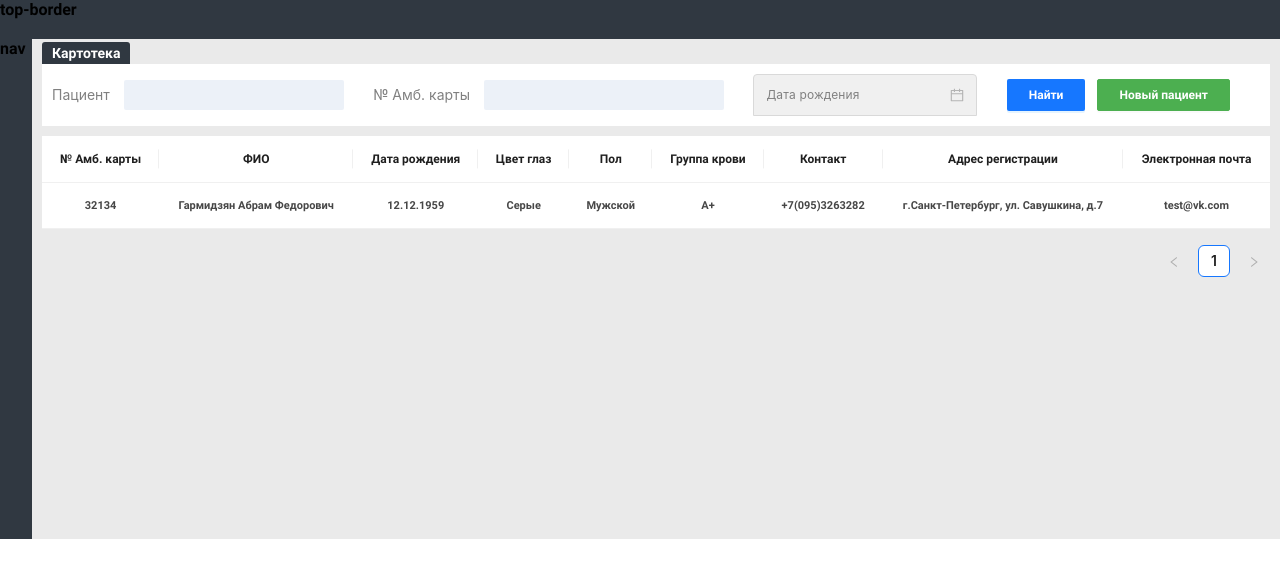
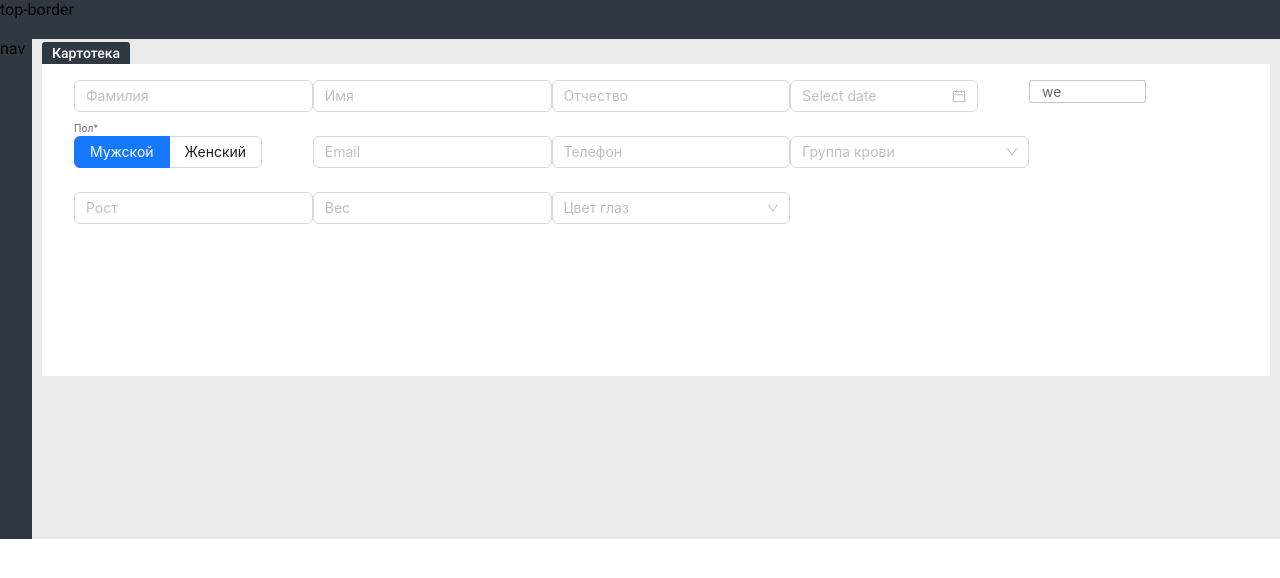
Before and after one commit to TimPulin/vista, a React (Create React App) app: page / in a window 1280 px wide. Shown: the top 578 px of the page. Built offline with nearby package versions, Linux system fonts and the light colour scheme.

Commit message:
form top grided

```diff
--- a/src/App.tsx
+++ b/src/App.tsx
@@ -1,11 +1,13 @@
 // eslint-disable-next-line
 import React from 'react';
-import RolodexPage from './pages/RolodexPage';
+// import RolodexPage from './pages/RolodexPage';
+import PatientCardPage from './pages/PatientCardPage';
 
 function App() {
   return (
     <div className="App">
-      <RolodexPage />
+      {/* <RolodexPage /> */}
+      <PatientCardPage />
     </div>
   );
 }
--- a/src/components/TitlePage.tsx
+++ b/src/components/TitlePage.tsx
@@ -1,5 +1,6 @@
 export default function TitlePage() {
   return (
+  // TODO передать пропсом текст сюда
     <h1 className="content__title">
       Картотека
     </h1>
--- /dev/null
+++ b/src/components/patient-card/PatientCard.tsx
@@ -0,0 +1,11 @@
+import TitlePage from '../TitlePage';
+import PatientCardForm from './PatientCardForm';
+
+export default function PatientCard() {
+  return (
+    <div className="content">
+      <TitlePage />
+      <PatientCardForm />
+    </div>
+  );
+}
--- /dev/null
+++ b/src/components/patient-card/PatientCardForm.tsx
@@ -0,0 +1,139 @@
+import {
+  // Button,
+  DatePicker,
+  Form,
+  Input,
+  // InputNumber,
+  Radio,
+  Select,
+  Col,
+  Row,
+} from 'antd';
+import type { SelectProps, RadioChangeEvent } from 'antd';
+import { useState } from 'react';
+
+const optionsSex = [
+  { label: 'Мужской', value: 1 },
+  { label: 'Женский', value: 0 },
+];
+
+const optionsEyesColor:SelectProps['options'] = [
+  { label: 'Карие', value: 'Карие' },
+  { label: 'Голубые', value: 'Голубые' },
+  { label: 'Серые', value: 'Серые' },
+];
+
+const optionsBloodType:SelectProps['options'] = [
+  { label: 'A+', value: 'A+' },
+  { label: 'A-', value: 'A-' },
+  { label: 'B+', value: 'B+' },
+  { label: 'B-', value: 'B-' },
+
+];
+
+export default function PatientCardForm() {
+  const [patientSex, setPatientSex] = useState(1);
+
+  const onChangePatientSex = ({ target: { value } }: RadioChangeEvent) => {
+    setPatientSex(value);
+  };
+
+  const handleChangeEyesColor = (value: string) => {
+    console.log(value);
+  };
+
+  const handleChangeBloodType = (value: string) => {
+    console.log(value);
+  };
+
+  return (
+    <div className="wrap-form wrap-form--patient-card">
+      <Form layout="horizontal" colon={false}>
+        <Row>
+          <Col span={5}>
+            <Form.Item>
+              <Input placeholder="Фамилия" />
+            </Form.Item>
+          </Col>
+
+          <Col span={5}>
+            <Form.Item>
+              <Input placeholder="Имя" />
+            </Form.Item>
+          </Col>
+
+          <Col span={5}>
+            <Form.Item>
+              <Input placeholder="Отчество" />
+            </Form.Item>
+          </Col>
+
+          <Col span={5}>
+            <Form.Item>
+              <DatePicker />
+            </Form.Item>
+          </Col>
+
+          <Col span={4}>
+            <div className="client-age">we</div>
+          </Col>
+        </Row>
+
+        <Row>
+          <Col span={5}>
+            <Form.Item label="Пол*" className="form-item-custom">
+              <Radio.Group
+                options={optionsSex}
+                onChange={onChangePatientSex}
+                value={patientSex}
+                optionType="button"
+                buttonStyle="solid"
+              />
+            </Form.Item>
+          </Col>
+          <Col span={5}>
+            <Form.Item>
+              <Input placeholder="Email" />
+            </Form.Item>
+          </Col>
+          <Col span={5}>
+            <Form.Item>
+              <Input placeholder="Телефон" />
+            </Form.Item>
+          </Col>
+          <Col span={5}>
+            <Form.Item>
+              <Select
+                placeholder="Группа крови"
+                onChange={handleChangeBloodType}
+                options={optionsBloodType}
+              />
+            </Form.Item>
+          </Col>
+        </Row>
+
+        <Row>
+          <Col span={5}>
+            <Form.Item>
+              <Input placeholder="Рост" />
+            </Form.Item>
+          </Col>
+          <Col span={5}>
+            <Form.Item>
+              <Input placeholder="Вес" />
+            </Form.Item>
+          </Col>
+          <Col span={5}>
+            <Form.Item>
+              <Select
+                placeholder="Цвет глаз"
+                onChange={handleChangeEyesColor}
+                options={optionsEyesColor}
+              />
+            </Form.Item>
+          </Col>
+        </Row>
+      </Form>
+    </div>
+  );
+}
--- a/src/components/rolodex/RolodexTable.tsx
+++ b/src/components/rolodex/RolodexTable.tsx
@@ -77,6 +77,8 @@ const data:DataType[] = [
 
 export default function RolodexTable() {
   return (
-    <Table columns={colums} dataSource={data} />
+    <div className="section">
+      <Table columns={colums} dataSource={data} />
+    </div>
   );
 }
--- a/src/pages/PatientCardPage.tsx
+++ b/src/pages/PatientCardPage.tsx
@@ -1,7 +1,15 @@
+import TopBorder from '../components/TopBorder';
+import Navigation from '../components/Navigation';
+import PatientCard from '../components/patient-card/PatientCard';
+
 export default function PatientCardPage() {
   return (
-    <div>
-      card
+    <div className="container">
+      <div className="grid">
+        <TopBorder />
+        <Navigation />
+        <PatientCard />
+      </div>
     </div>
   );
 }
--- a/src/styles/components/_form.scss
+++ b/src/styles/components/_form.scss
@@ -4,8 +4,6 @@
 }
 
 .ant-form {
-  justify-content: space-between;
-  align-items: center;
 
   .ant-form-item-label>label {
     color: var(--color-text-secondary);
@@ -39,6 +37,9 @@
 }
 
 .ant-form--rolodex {
+  justify-content: space-between;
+  align-items: center;
+
   .ant-picker {
     padding: 9px 12px;
     width: 224px;
@@ -68,6 +69,20 @@
   .ant-btn {
     margin-right: 0;
   }
+}
 
+.form-item-custom {
+  position: relative;
 
+  .ant-form-item-label {
+    position: absolute;
+    top: -20px;
+    height: 19px;
+  }
+
+  .ant-form-item-label>label {
+    height: 19px;
+    font-size: 10px;
+    font-weight: 500;
+  }
 }
--- /dev/null
+++ b/src/styles/components/_patient-card.scss
@@ -0,0 +1,13 @@
+.wrap-form--patient-card {
+  padding: 16px 50px 128px 32px;
+}
+
+.client-age {
+  display: inline-block;
+  padding: 0 12px;
+  width: 117px;
+  height: 23px;
+  border: 1px solid var(--color-element-border);
+  border-radius: var(--border-radius-main);
+  color: var(--color-text-secondary-shade);
+}
--- a/src/styles/helpers/_fonts.scss
+++ b/src/styles/helpers/_fonts.scss
@@ -13,7 +13,7 @@
   src: local('Roboto-Regular'),
     url('../../assets/fonts/Roboto-Regular.woff2') format(woff2),
     url('../../assets/fonts/Roboto-Regular.woff') format(woff);
-  font-weight: 500;
+  font-weight: 400;
   font-style: normal;
   font-display: swap;
 }
@@ -33,7 +33,7 @@
   src: local('Roboto-Bold'),
     url('../../assets/fonts/Roboto-Bold.woff2') format(woff2),
     url('../../assets/fonts/Roboto-Bold.woff') format(woff);
-  font-weight: 500;
+  font-weight: 700;
   font-style: normal;
   font-display: swap;
 }
--- a/src/styles/main.scss
+++ b/src/styles/main.scss
@@ -9,4 +9,5 @@
 @import "./components/table";
 @import "./components/top-border";
 @import "./components/navigation";
+@import "./components/patient-card";
 @import "./components/content";
--- a/src/styles/utils/_common.scss
+++ b/src/styles/utils/_common.scss
@@ -9,7 +9,9 @@
   --color-text-secondary: #808080;
   --color-text-secondary-shade: rgba(0, 0, 0, 0.60);
   --color-text-secondary-dark: #474747;
+
   --color-site-border: var(--color-blue-dark);
+  --color-element-border: rgba(0, 0, 0, 0.23);
   --color-content-background: var(--color-grey-regular);
   --border-radius-main: 3px;
 }
```
